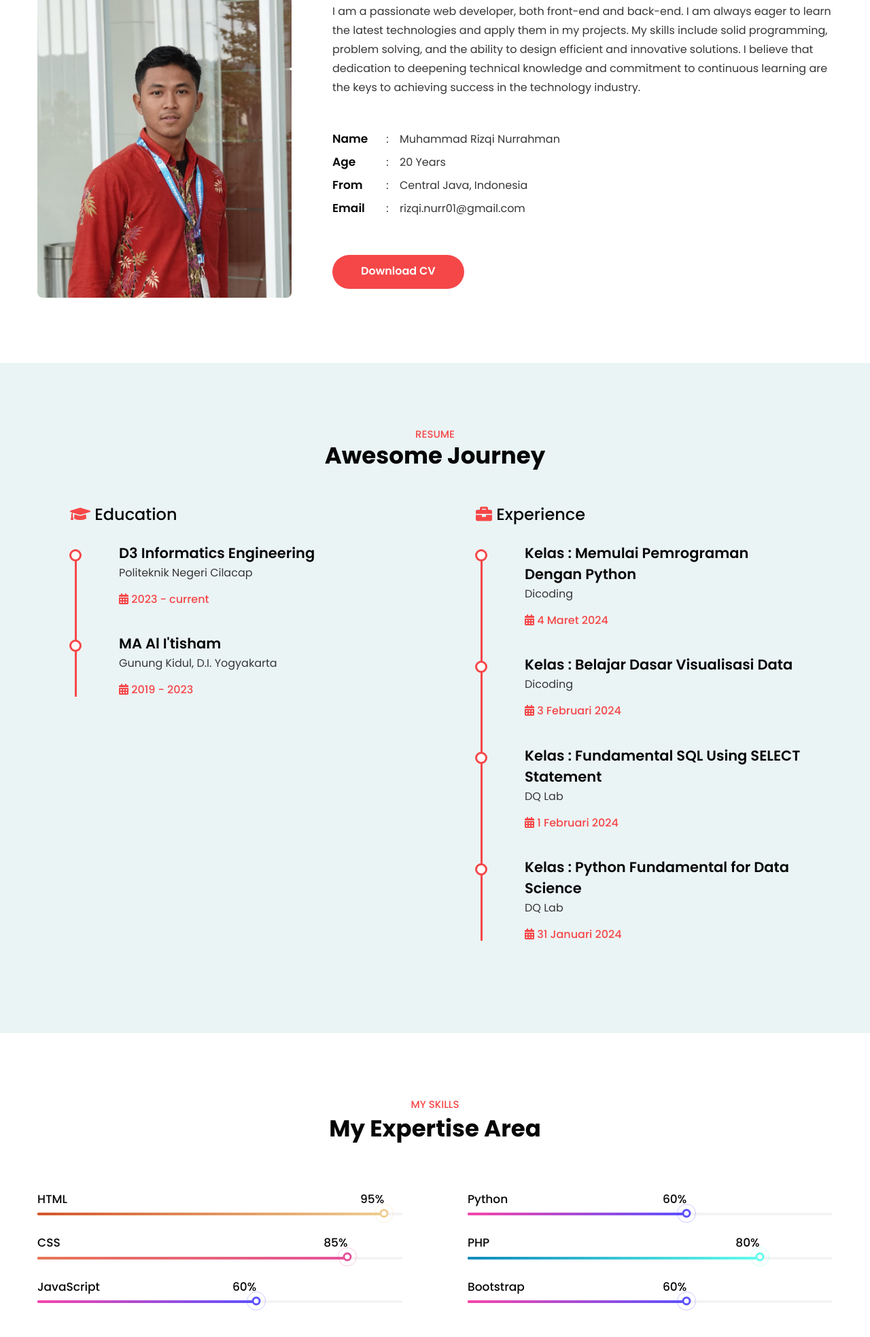
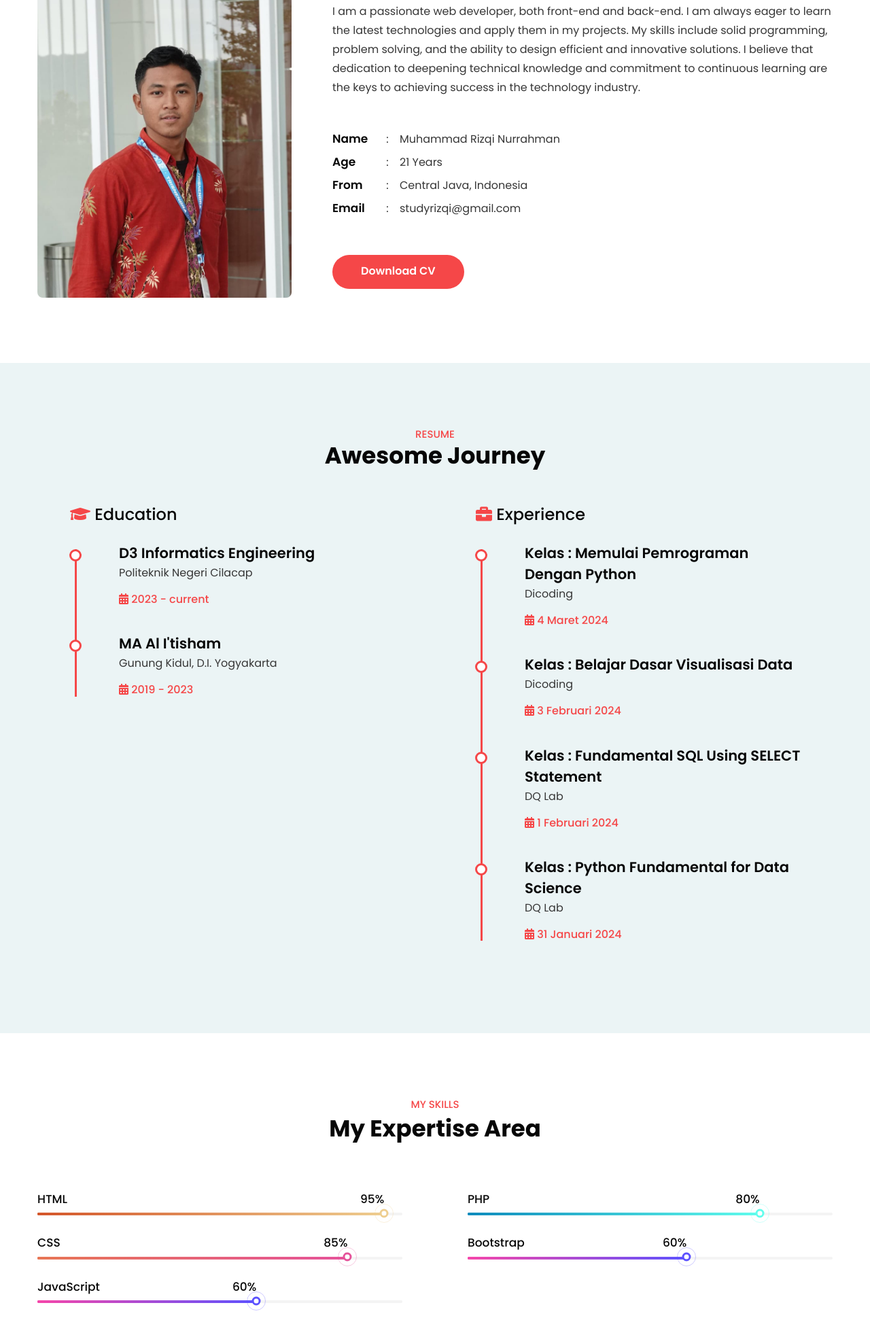
Before and after one commit to rizqinrr/MyPortfolio, a plain HTML site: page index.html in a window 1280 px wide. Shown: the part 1726-3693 px from the top of the page at 68% size. Drawn offline with Linux system fonts and the light colour scheme; some packages are replaced by stand-ins of ours; a script that the page names is missing.

Commit message:
Update index.html

```diff
--- a/index.html
+++ b/index.html
@@ -198,7 +198,7 @@ Author URL: http://w3layouts.com
                             <li class="name-style">Age</li>
                             <li>:</li>
                             <li>
-                                <p>20 Years</p>
+                                <p>21 Years</p>
                             </li>
                         </ul>
                         <ul class="single-info">
@@ -212,7 +212,7 @@ Author URL: http://w3layouts.com
                             <li class="name-style">Email</li>
                             <li>:</li>
                             <li>
-                                <p><a href="mailto:rizqi.nurr01@gmail.com">rizqi.nurr01@gmail.com</a></p>
+                                <p><a href="mailto:studyrizqi@gmail.com">studyrizqi@gmail.com</a></p>
                             </li>
                         </ul>
                     </div>
@@ -347,14 +347,7 @@ Author URL: http://w3layouts.com
 
                 </div>
                 <div class="col-lg-6 ps-lg-5 mt-lg-0 mt-5">
-                    <div class="progress-info info3">
-                        <h6 class="progress-tittle">Python <span class="">60%</span></h6>
-                        <div class="progress">
-                            <div class="progress-bar progress-bar-striped gradient-3" role="progressbar"
-                                style="width: 60%" aria-valuenow="95" aria-valuemin="0" aria-valuemax="100">
-                            </div>
-                        </div>
-                    </div>
+
                     <div class="progress-info info1">
                         <h6 class="progress-tittle">PHP <span class="">80%</span></h6>
                         <div class="progress">
```
